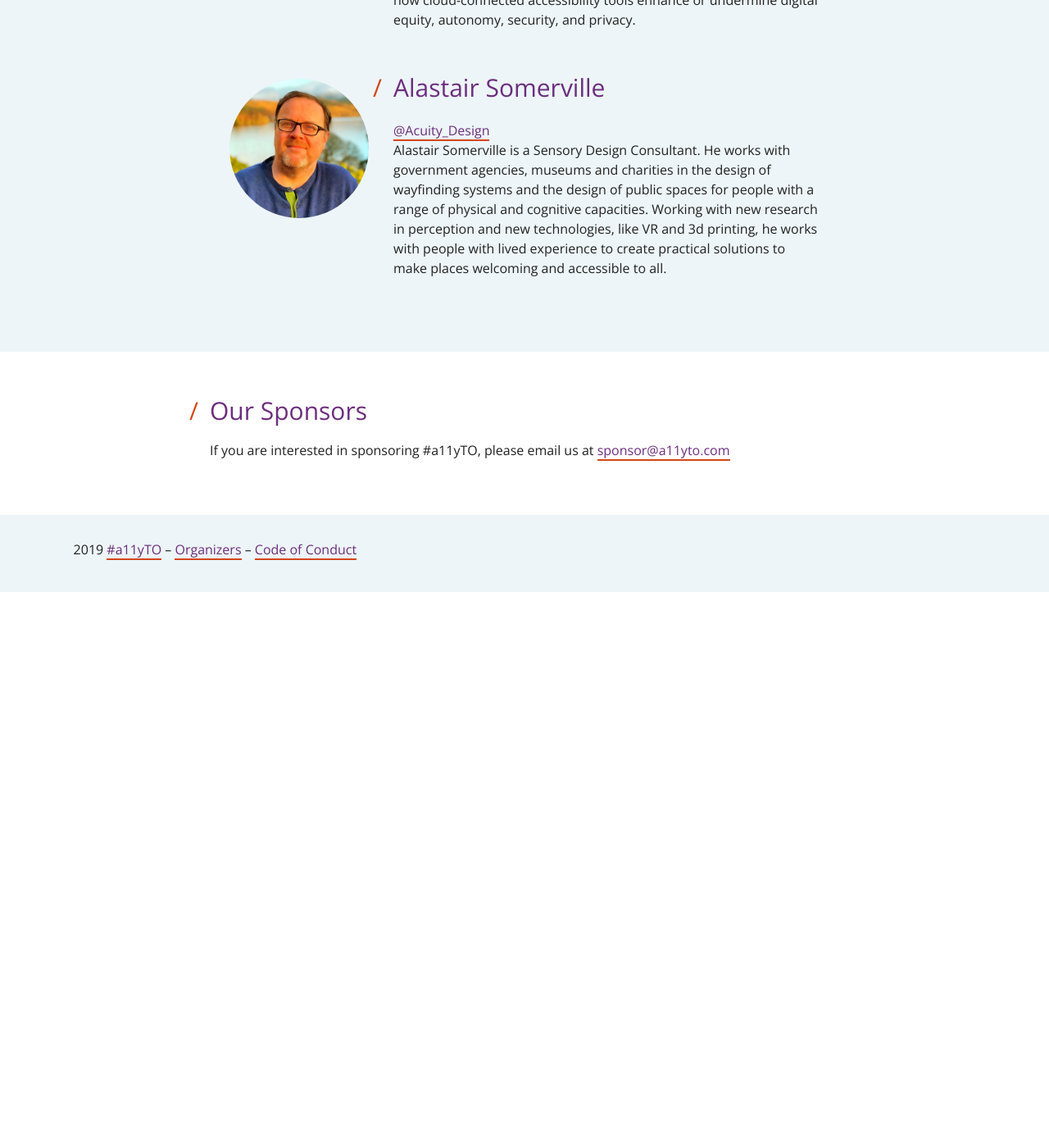
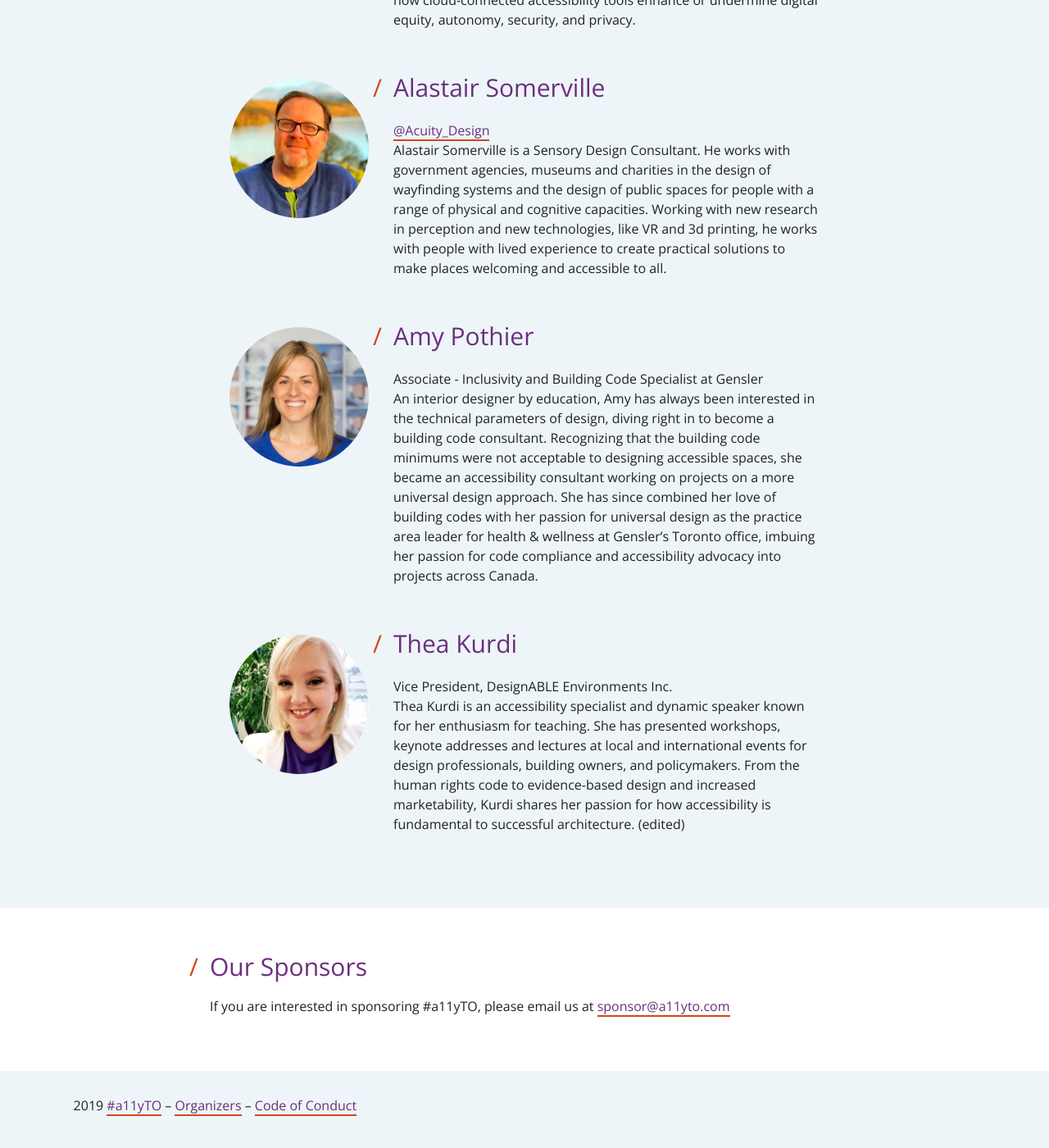
Before and after one commit to a11yTO/static-irl-site, a Jekyll site: the page built from speakers.html, in a window 1280 px wide and 1400 px high, scrolled down 838 px. Shown: the whole window at 82% size. Built offline with Jekyll 4.4.1, drawn with Linux system fonts in a browser that asks for light colours; before the commit the page ends 1560 px from its top, so only the background shows below that.

Commit message:
Add Amy and Thea as speakers

```diff
--- a/speakers.html
+++ b/speakers.html
@@ -19,3 +19,17 @@ description: We're is thrilled to announce our first round of world renowned spe
             <p><a href="https://twitter.com/Acuity_Design" target="_blank">@Acuity_Design</a></p>
             <p>Alastair Somerville is a Sensory Design Consultant. He works with government agencies, museums and charities in the design of wayfinding systems and the design of public spaces for people with a range of physical and cognitive capacities. Working with new research in perception and new technologies, like VR and 3d printing, he works with people with lived experience to create practical solutions to make places welcoming and accessible to all.</p>
         </section>
+
+        <section id="Amy-Pothier" class="speaker-detail clearfix">
+            <h2 class="speakerName">Amy Pothier</h2>
+            <img src="/assets/speakers/Amy-Pothier_400x400.jpg" alt="Headshot of Amy Pothier" />
+            <p>Associate - Inclusivity and Building Code Specialist at Gensler</p>
+            <p>An interior designer by education, Amy has always been interested in the technical parameters of design, diving right in to become a building code consultant. Recognizing that the building code minimums were not acceptable to designing accessible spaces, she became an accessibility consultant working on projects on a more universal design approach. She has since combined her love of building codes with her passion for universal design as the practice area leader for health & wellness at Gensler’s Toronto office, imbuing her passion for code compliance and accessibility advocacy into projects across Canada.</p>
+        </section>
+
+        <section id="Thea-Kurdi" class="speaker-detail clearfix">
+            <h2 class="speakerName">Thea Kurdi</h2>
+            <img src="/assets/speakers/Thea-Kurdi_400x400.jpg" alt="Headshot of Thea Kurdi" />
+            <p>Vice President, DesignABLE Environments Inc.</p>
+            <p>Thea Kurdi is an accessibility specialist and dynamic speaker known for her enthusiasm for teaching. She has presented workshops, keynote addresses and lectures at local and international events for design professionals, building owners, and policymakers. From the human rights code to evidence-based design and increased marketability, Kurdi shares her passion for how accessibility is fundamental to successful architecture. (edited) </p>
+        </section>
```
Also changed, not shown: assets/speakers/Amy-Pothier_400x400.jpg (added), assets/speakers/Thea-Kurdi_400x400.jpg (added).
